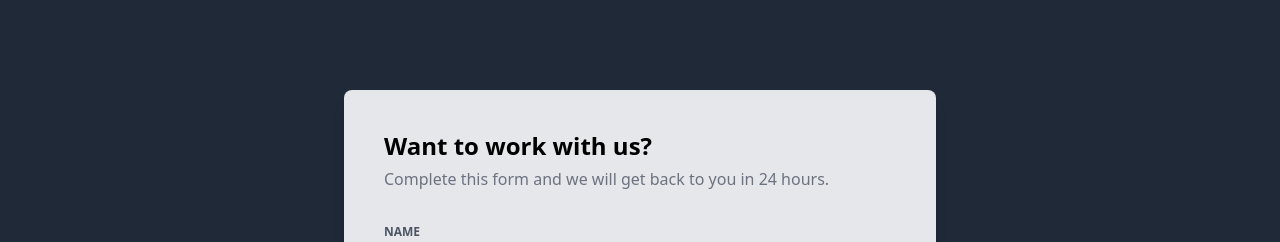
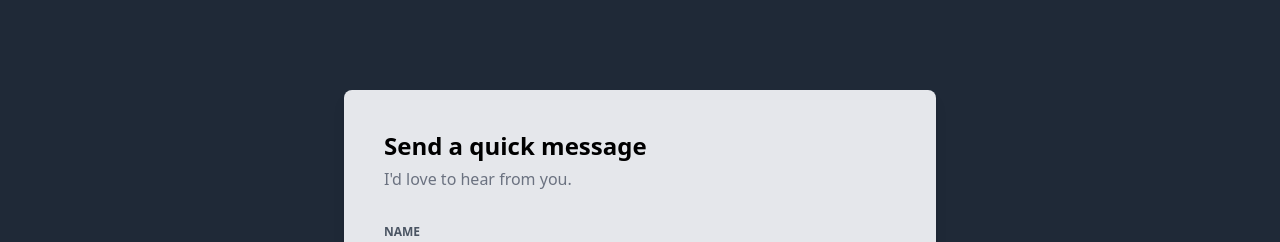
Before and after one commit to gregsoares/gregsoares.com, a React (Vite) app: page / in a window 1280 px wide. Shown: the part 860-1102 px from the top of the page. Built offline with nearby package versions, Linux system fonts and the light colour scheme.

Commit message:
react-toastify implemented for successful message

```diff
--- a/package.json
+++ b/package.json
@@ -13,7 +13,8 @@
     "@emailjs/browser": "^3.10.0",
     "react": "^18.2.0",
     "react-dom": "^18.2.0",
-    "react-router-dom": "^6.7.0"
+    "react-router-dom": "^6.7.0",
+    "react-toastify": "^9.1.1"
   },
   "devDependencies": {
     "@types/react": "^18.0.26",
--- a/src/Pages/About/About.jsx
+++ b/src/Pages/About/About.jsx
@@ -46,7 +46,6 @@ const About = () => {
     if (!inputData?.zip?.value) {
       inputData.zip.error = true
     }
-    console.log('updateDataList()::inputData: ', inputData)
     return inputData
   }
 
@@ -87,7 +86,6 @@ const About = () => {
     }
   }, [error])
 
-  console.log('error State: ', error)
   return (
     <div className='py-24 bg-slate-400 min-h-screen'>
       <section id='formSection'>
--- a/src/Pages/Home/Home.jsx
+++ b/src/Pages/Home/Home.jsx
@@ -1,3 +1,5 @@
+import { ToastContainer, toast } from 'react-toastify'
+import 'react-toastify/dist/ReactToastify.css'
 import Heroes from '../../components/Heroes'
 import CardSection from '../../components/Molecules/TopCardDisplay'
 import Intro from '../../components/Molecules/Intro'
@@ -6,6 +8,15 @@ import TrippleIconIntro from '../../components/Molecules/TrippleIconIntro/Trippl
 import ContactForm from '../../components/Molecules/ContactForm'
 import ImageRight from '../../components/organisms/ImageRight'
 
+const formSentSuccessfully = () =>
+  toast.success('Message Sent', {
+    position: 'top-center',
+    autoClose: 5000,
+    draggable: true,
+    closeButton: true,
+    theme: 'dark',
+    icon: false,
+  })
 const Home = () => {
   return (
     <>
@@ -17,7 +28,10 @@ const Home = () => {
 
         {/* <Heroes /> */}
         {/* <TrippleIconIntro /> */}
-        <ContactForm />
+        <span>
+          <ToastContainer autoClose={500} />
+        </span>
+        <ContactForm successToast={() => formSentSuccessfully()} />
       </main>
     </>
   )
--- a/src/components/Molecules/ContactForm/ContactForm.jsx
+++ b/src/components/Molecules/ContactForm/ContactForm.jsx
@@ -4,20 +4,18 @@ import Input from '../../Atoms/Input'
 import Label from '../../Atoms/Label/Label'
 import Button from '../../Atoms/Button'
 
-//TODO: Add "Message Sent" after successful message delivery
 //TODO: form Validation
-const ContactForm = () => {
+const ContactForm = ({ successToast, failToast }) => {
   const [fieldCompleted, setFieldCompleted] = useState({
     user_name: false,
     user_email: false,
     message: false,
   })
+
   const formRef = useRef()
 
   const handleSubmit = e => {
     e.preventDefault()
-    console.log(typeof formRef.current)
-    console.log(formRef.current)
     //TODO: Export this function to utility file
     emailjs
       .sendForm(
@@ -27,8 +25,14 @@ const ContactForm = () => {
         'G_7Uq3PGyX3qRNPFC'
       )
       .then(() => {
+        successToast()
         e.target.reset()
         error && setError(false)
+        setFieldCompleted({
+          user_name: false,
+          user_email: false,
+          message: false,
+        })
       })
       .catch(error => {
         setError(true)
@@ -46,15 +50,12 @@ const ContactForm = () => {
 
   function handleInputCompleted(e) {
     const { name, value } = e
-    console.log('handleInputCompleted:: \nname: %o\nvalue: %o', name, value)
 
     setFieldCompleted(fieldCompleted => ({
       ...fieldCompleted,
       [name]: value,
     }))
   }
-  console.log('form input states:\n %o', fieldCompleted)
-  console.log(isFormCompleted())
 
   return (
     <section
@@ -66,15 +67,14 @@ const ContactForm = () => {
         ref={formRef}
         onSubmit={e => handleSubmit(e)}
       >
+        <div></div>
         <div className='flex flex-wrap justify-center '>
           <div className='w-full lg:w-6/12 px-4'>
             <div className='relative flex flex-col min-w-0 break-words w-full mb-6 shadow-lg rounded-lg bg-gray-200'>
               <div className='flex-auto p-5 lg:p-10'>
-                <h4 className='text-2xl font-semibold'>
-                  Want to work with us?
-                </h4>
+                <h4 className='text-2xl font-semibold'>Send a quick message</h4>
                 <p className='leading-relaxed mt-1 mb-4 text-gray-500'>
-                  Complete this form and we will get back to you in 24 hours.
+                  I'd love to hear from you.
                 </p>
                 {/* Input(+label) component here */}
                 <div className='relative w-full mb-3 mt-8'>
```
Also changed, not shown: 1 other file (tests, documents, lock files or other folders).
